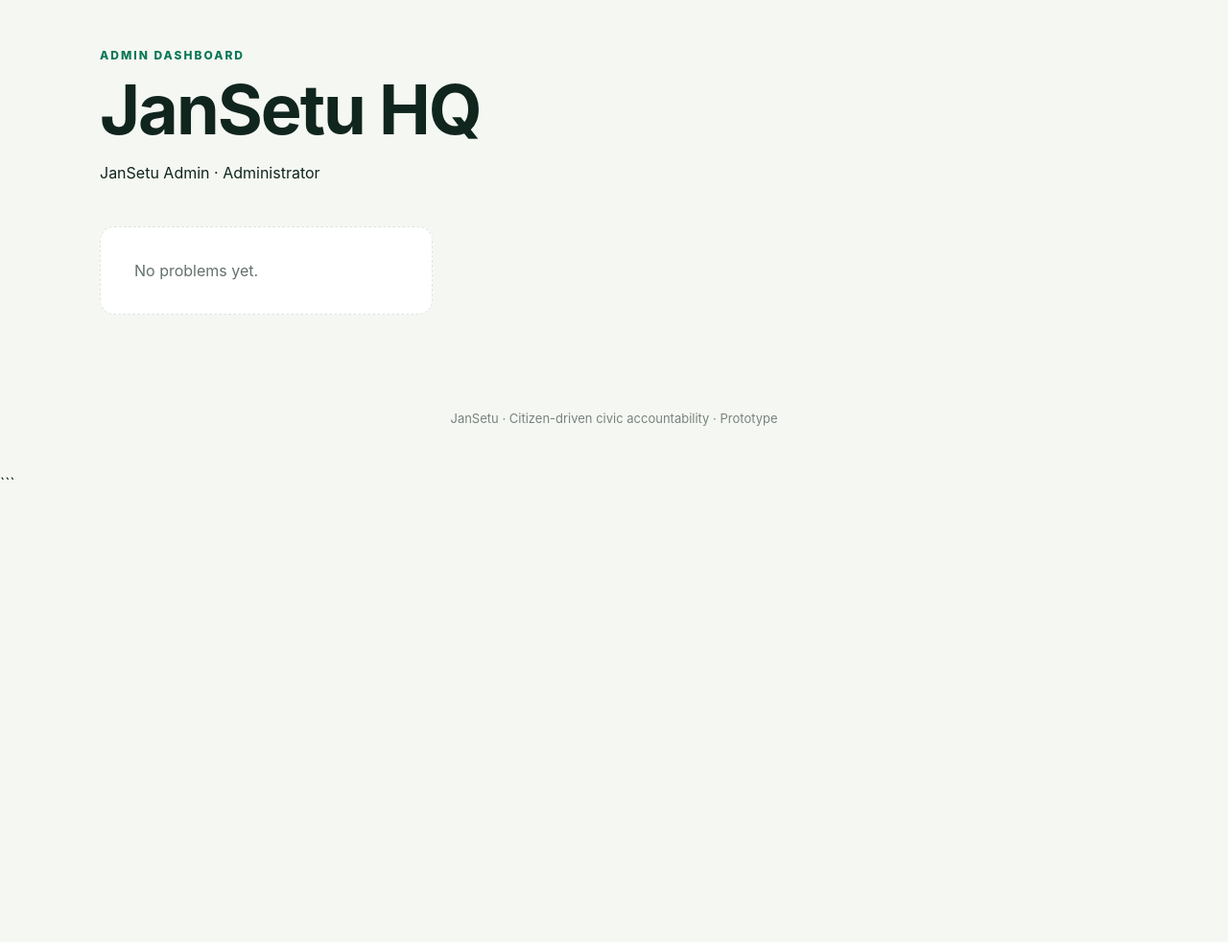
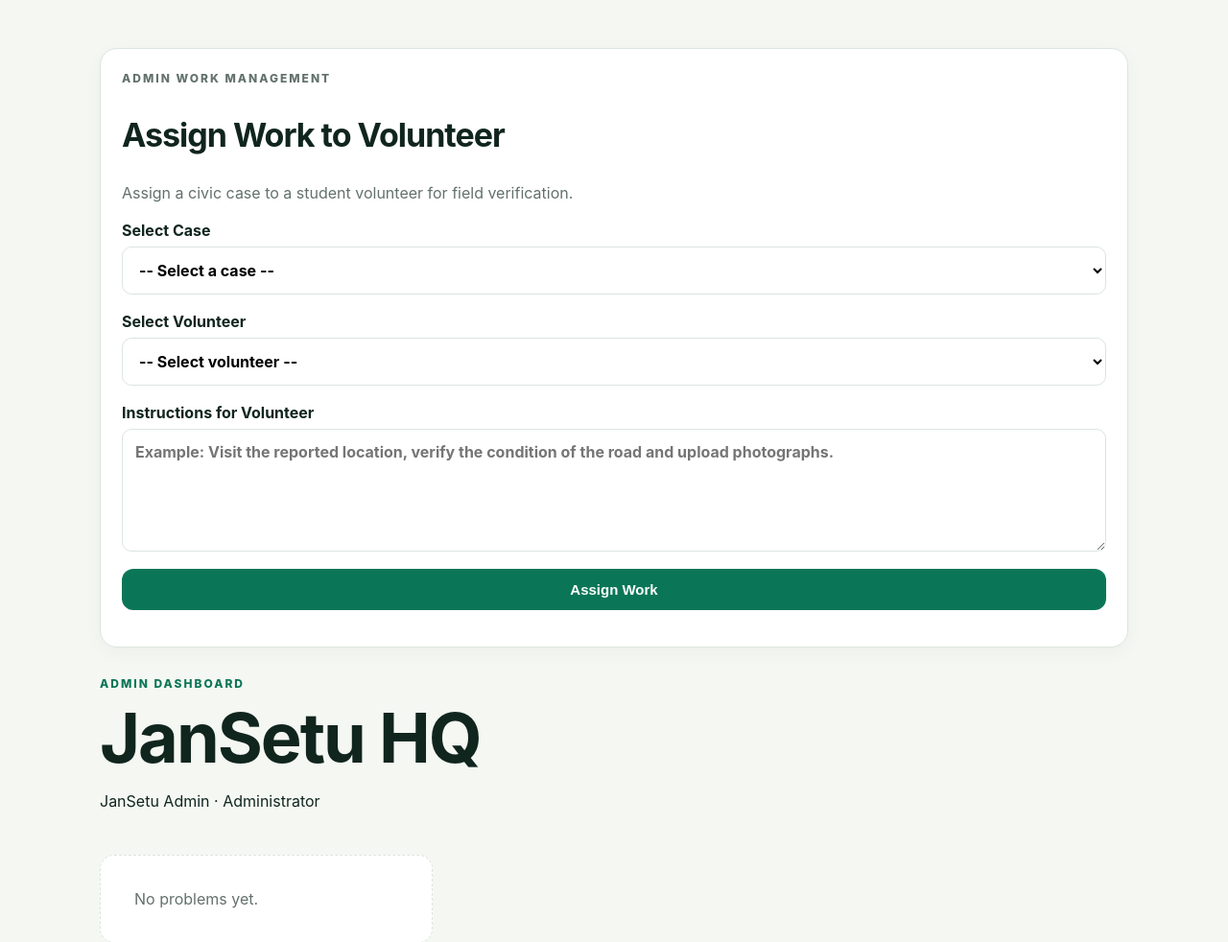
Before and after one commit to Manish-Kant-Verma/JanSetu-1.0, a Flask app: page /dashboard in a window 1280 px wide. Shown: the part 92-1074 px from the top of the page at 96% size. Before the commit the page ends 592 px from the top, so only its background shows below. Run offline with Flask 3, Linux system fonts and the light colour scheme; a user stored in the database is signed in; data comes from the database, SQL or seed files in the repository; data that the repository does not hold is empty.

Commit message:
add assign to dmin dash

```diff
--- a/templates/dashboard.html
+++ b/templates/dashboard.html
@@ -4,7 +4,89 @@
 {% block title %}Dashboard — JanSetu{% endblock %}
 
 {% block content %}
+{% if user.role == 'admin' %}
 
+<section class="card" style="margin-bottom:30px;">
+
+    <p class="eyebrow">ADMIN WORK MANAGEMENT</p>
+
+    <h2>Assign Work to Volunteer</h2>
+
+    <p class="muted">
+        Assign a civic case to a student volunteer for field verification.
+    </p>
+
+    <form
+        method="post"
+        action="{{ url_for('assign_volunteer') }}"
+        class="form"
+    >
+
+        <label>
+            Select Case
+
+            <select name="problem_id" required>
+
+                <option value="">
+                    -- Select a case --
+                </option>
+
+                {% for p in problems %}
+
+                <option value="{{ p.id }}">
+                    {{ p.case_id }} — {{ p.title }} — {{ p.locality }}
+                </option>
+
+                {% endfor %}
+
+            </select>
+
+        </label>
+
+
+        <label>
+            Select Volunteer
+
+            <select name="volunteer_id" required>
+
+                <option value="">
+                    -- Select volunteer --
+                </option>
+
+                {% for v in volunteers %}
+
+                <option value="{{ v.id }}">
+                    {{ v.name }} — {{ v.locality }}
+                </option>
+
+                {% endfor %}
+
+            </select>
+
+        </label>
+
+
+        <label>
+            Instructions for Volunteer
+
+            <textarea
+                name="instructions"
+                rows="5"
+                placeholder="Example: Visit the reported location, verify the condition of the road and upload photographs."
+            ></textarea>
+
+        </label>
+
+
+        <button type="submit" class="btn">
+            Assign Work
+        </button>
+
+    </form>
+
+</section>
+
+{% endif %}
 <section class="page-head">
 
     <div>
```
